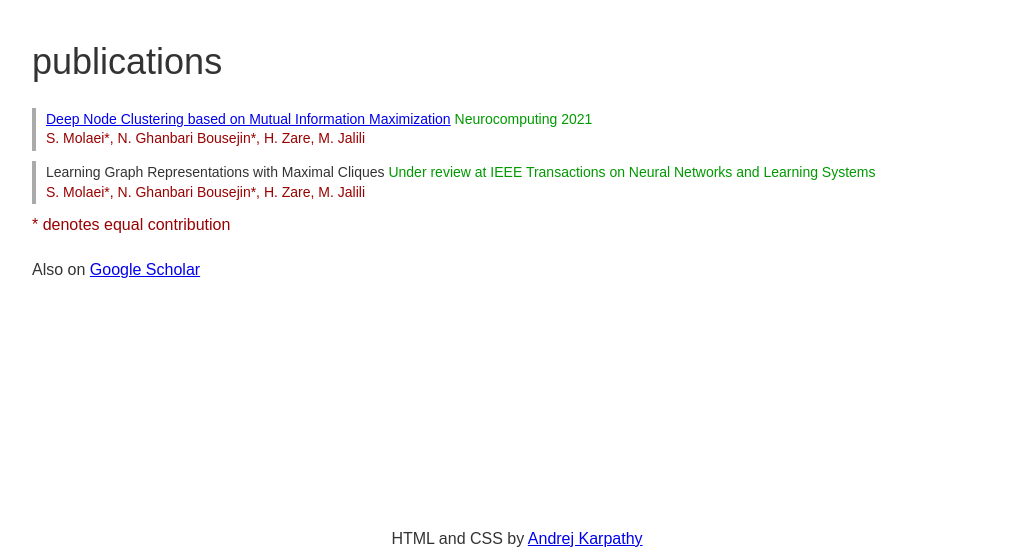
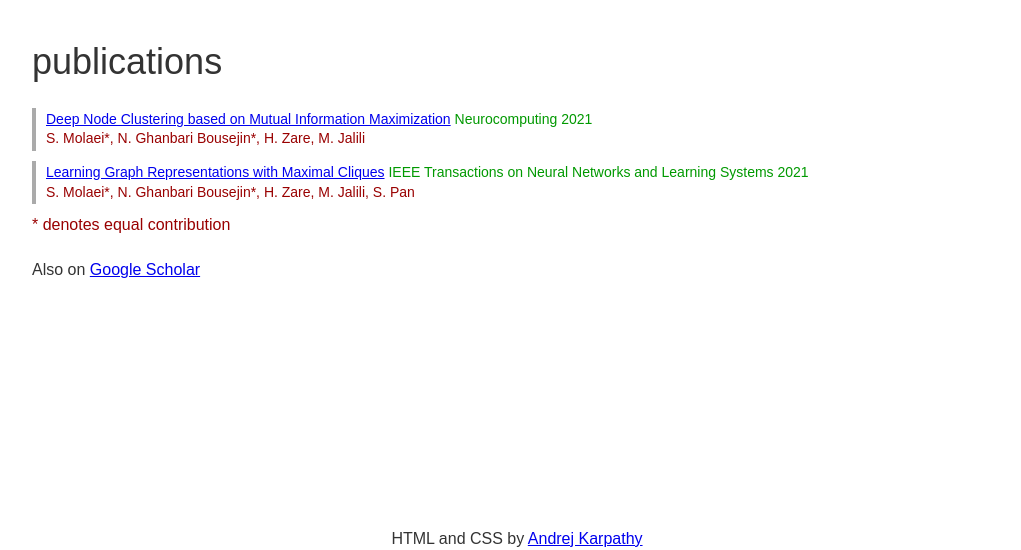
Before and after one commit to bousejin/bousejin.github.io, a plain HTML site: page index.html in a window 1280 px wide. Shown: the part 816-1366 px from the top of the page, without its empty margins (123-1144 px from the left). Drawn offline with Linux system fonts and the light colour scheme.

Commit message:
addeddded ieee paper

```diff
--- a/index.html
+++ b/index.html
@@ -123,9 +123,9 @@
       </div>
 
       <div class="pub">
-        <div class="pub-title">Learning Graph Representations with Maximal Cliques</div>
-        <div class="pub-venue">Under review at IEEE Transactions on Neural Networks and Learning Systems</div>
-        <div class="pub-authors">S. Molaei*, N. Ghanbari Bousejin*, H. Zare, M. Jalili</div>
+        <div class="pub-title"><a href="https://ieeexplore.ieee.org/document/9523717">Learning Graph Representations with Maximal Cliques</a></div>
+        <div class="pub-venue">IEEE Transactions on Neural Networks and Learning Systems 2021</div>
+        <div class="pub-authors">S. Molaei*, N. Ghanbari Bousejin*, H. Zare, M. Jalili, S. Pan</div>
       </div>
 
       <div class="pub-star">* denotes equal contribution</div>
```
